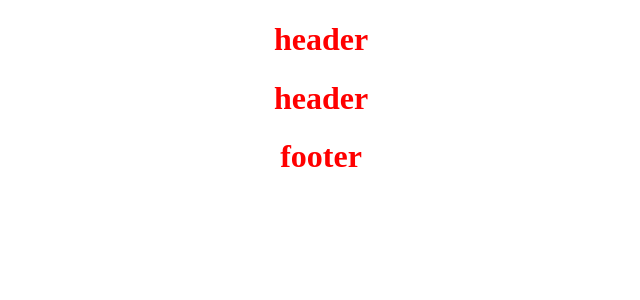
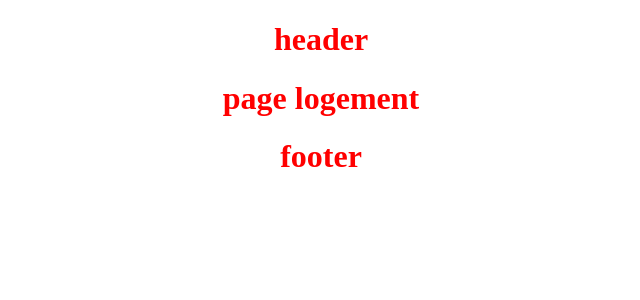
Before and after one commit to Sidi1978/p7-kasa, a React (Create React App) app: page /logement/1 in a window 1280 px wide. Shown: the top 300 px of the page, without its empty margins (319-959 px from the left). Built offline with nearby package versions, Linux system fonts and the light colour scheme.

Commit message:
creation 3 pages vides

```diff
--- a/src/App.js
+++ b/src/App.js
@@ -1,6 +1,9 @@
 import './App.scss';
 import {Routes, Route} from "react-router-dom";
 import Home from './pages/Home';
+import About from './pages/About';
+import FicheLogement from './pages/FicheLogement';
+import ErrorPage from './pages/ErrorPage';
 import Header from './components/Header';
 import Footer from "./components/Footer";
 
@@ -11,9 +14,9 @@ function App() {
 			<main>
 				<Routes>
 					<Route path="/" element={<Home />} />
-					<Route path="/about" element={<Header />} />
-					<Route path="/logement/:id" element={<Header />} />
-					<Route path="*" element={<Header />} />
+					<Route path="/about" element={<About />} />
+					<Route path="/logement/:id" element={<FicheLogement />} />
+					<Route path="*" element={<ErrorPage />} />
 				</Routes>
 			</main>
 			<Footer />
--- /dev/null
+++ b/src/pages/About/index.jsx
@@ -0,0 +1,10 @@
+import React from "react";
+
+
+export default function About() {
+	return (
+		<div>
+			<h1>page about </h1>
+		</div>
+	);
+}
--- /dev/null
+++ b/src/pages/ErrorPage/index.jsx
@@ -0,0 +1,15 @@
+import React from 'react'
+import { Link } from "react-router-dom";
+
+
+export default function ErrorPage() {
+  return (
+		<div className="errorContainer">
+			<p className="errorNumber">404</p>
+			<p className="errorText">Oups! La page que vous demandez n'existe pas.</p>
+			<Link to="/" className="errorLinkHome">
+				Retourner sur la page d’accueil
+			</Link>
+		</div>
+	);
+}
--- /dev/null
+++ b/src/pages/FicheLogement/index.jsx
@@ -0,0 +1,11 @@
+import React from "react";
+
+
+export default function FicheLogement() {
+	return (
+		<div>
+			<h1> page logement</h1>
+		</div>
+	)
+
+}
```
